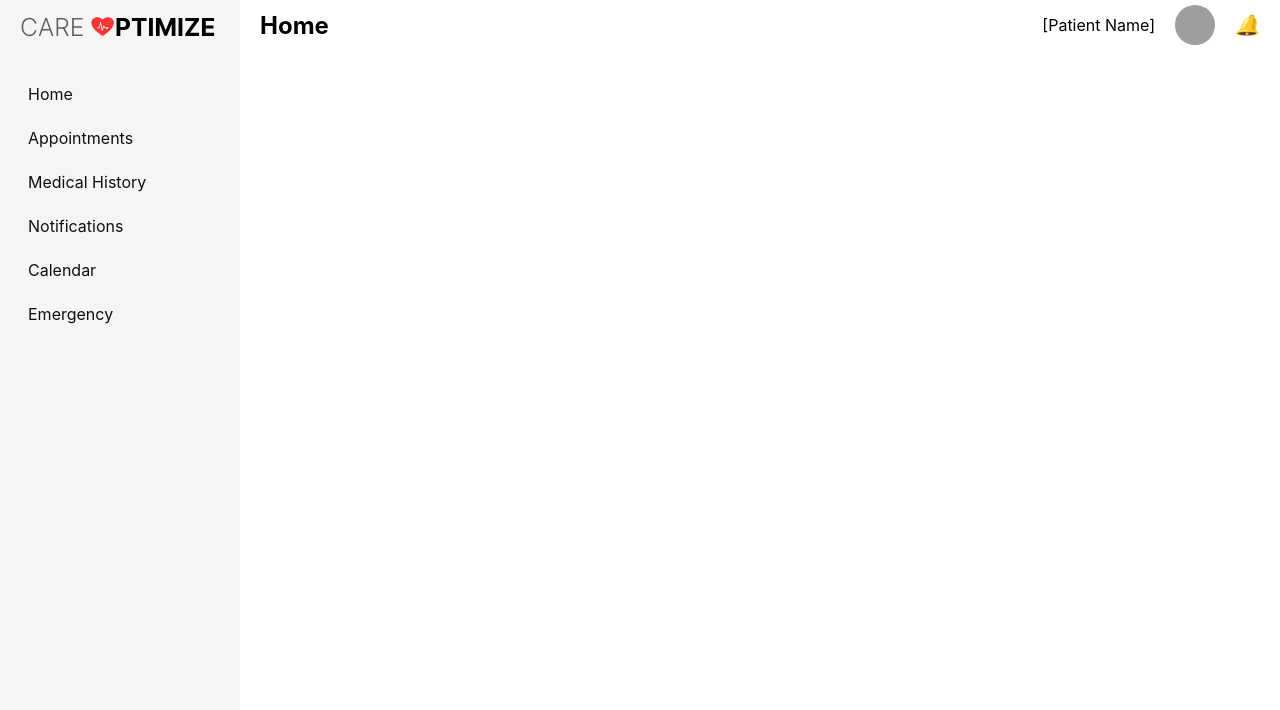
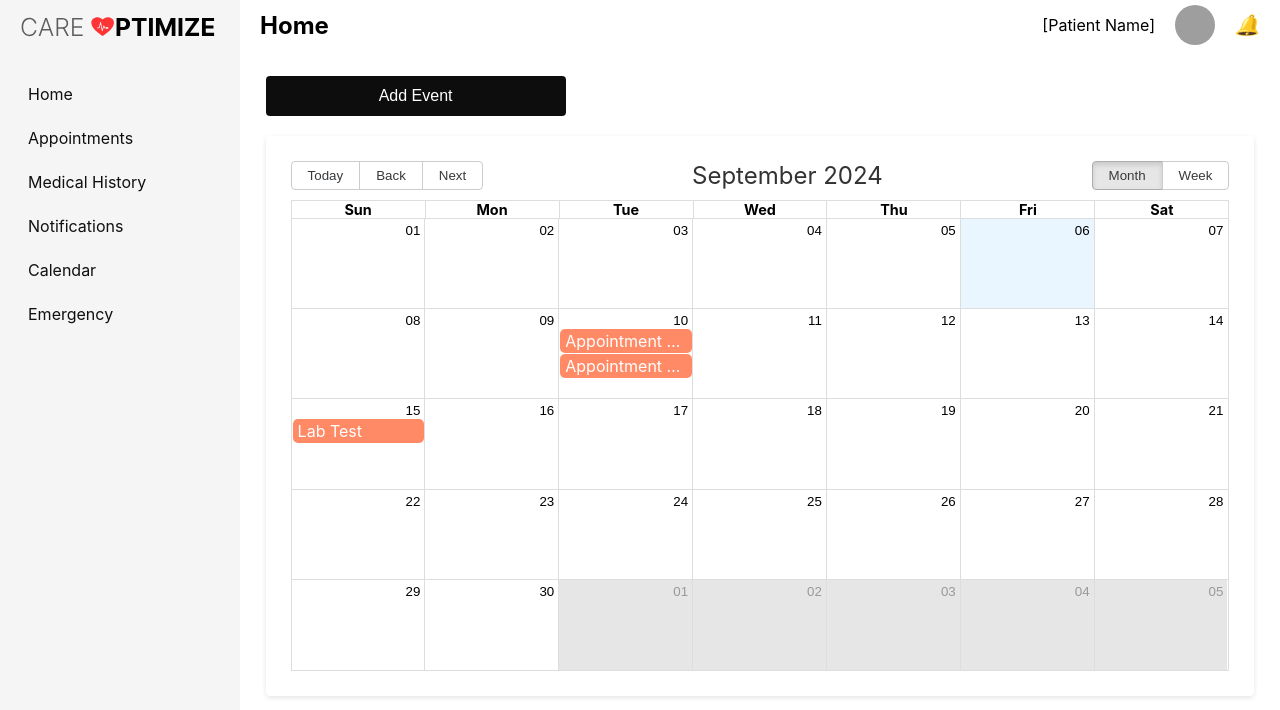
Before and after one commit to ThisaraNilupul/careoptimize_frontend, a React (Create React App) app: page /patient/calendar in a window 1280 px wide. Shown: the top 710 px of the page. Built offline with nearby package versions, Linux system fonts and the light colour scheme; grey boxes are pictures that could not be loaded.

Commit message:
Patient calendar page added and few styles added

```diff
--- a/package.json
+++ b/package.json
@@ -6,10 +6,16 @@
     "@testing-library/jest-dom": "^5.17.0",
     "@testing-library/react": "^13.4.0",
     "@testing-library/user-event": "^13.5.0",
+    "moment": "^2.30.1",
+    "moment-timezone": "^0.5.45",
     "react": "^18.3.1",
+    "react-big-calendar": "^1.13.4",
+    "react-calendar": "^5.0.0",
     "react-dom": "^18.3.1",
+    "react-icons": "^5.3.0",
     "react-router-dom": "^6.26.1",
     "react-scripts": "5.0.1",
+    "react-tooltip": "^5.28.0",
     "web-vitals": "^2.1.4"
   },
   "scripts": {
--- a/src/common/AppRoutes.js
+++ b/src/common/AppRoutes.js
@@ -3,6 +3,7 @@ import PatientHome from '../pages/Patient/Patient-HomePage/PatientHome';
 import LoginPage from '../pages/LogingPage/LogingPage';
 import RegisterPage from '../pages/RegisterPage/RegisterPage';
 import PatientAppointment from '../pages/Patient/Patient-AppointmentPage/PatientAppointment';
+import PatientCalendar from '../pages/Patient/Patient-CalendarPage/PatientCalendar';
 
 export const AppRoutes = [
   { path: '/Login', component: <LoginPage /> },
@@ -11,6 +12,6 @@ export const AppRoutes = [
   { path: '/patient/appointments', component: <PatientAppointment /> },
 //   { path: '/patient/medical-history', component: <PatientMedicalHistory /> },
 //   { path: '/patient/notifications', component: <PatientNotifications /> },
-//   { path: '/patient/calendar', component: <PatientCalendar /> },
+  { path: '/patient/calendar', component: <PatientCalendar /> },
 //   { path: '/patient/emergency', component: <PatientEmergency /> },
 ];
--- a/src/components/BaseButton-component/Button.jsx
+++ b/src/components/BaseButton-component/Button.jsx
@@ -2,9 +2,9 @@ import React from 'react';
 import './CustomButton.css';
 
 
-const Button = ({text, height, width}) => {
+const Button = ({text, height, width, onClick}) => {
   return (
-    <button className='custom-button' style={{height: height , width: width}}>
+    <button className='custom-button' style={{height: height , width: width}} onClick={onClick}>
         {text}
     </button>
   )
--- a/src/components/BaseCard-component/Card.jsx
+++ b/src/components/BaseCard-component/Card.jsx
@@ -6,7 +6,7 @@ const Card = ({ width, height, children }) => {
         width: width || 'auto',
         height: height || 'auto',
         backgroundColor: '#ffffff',
-        borderRadius: '10px',
+        borderRadius: '4px',
         padding: '20px',
         minwidth: '50%',
         boxShadow: '0 2px 5px rgba(0, 0, 0, 0.1)',
--- /dev/null
+++ b/src/pages/Patient/Patient-CalendarPage/PatientCalendar.css
@@ -0,0 +1,28 @@
+* {
+    padding: 0%;
+    margin: 0%;
+    box-sizing: border-box;
+}
+
+.patient-calendar-container {
+    display: flex;
+    flex-direction: column;
+    flex-wrap: wrap;
+    gap: 20px;
+  }
+
+
+  .view-switch {
+    display: flex;
+    gap: 10px;
+  }
+
+
+  .rbc-toolbar-label {
+    font-size: 1.5rem;
+    color: #333;
+  }
+
+  .button.rbc {
+    background-color: aqua;
+  }
--- /dev/null
+++ b/src/pages/Patient/Patient-CalendarPage/PatientCalendar.jsx
@@ -0,0 +1,61 @@
+import React, { useState } from 'react';
+import { Calendar, momentLocalizer } from 'react-big-calendar';
+import { Tooltip } from 'react-tooltip';
+import moment from 'moment';
+import 'react-big-calendar/lib/css/react-big-calendar.css';
+import Button from '../../../components/BaseButton-component/Button';
+import Card from '../../../components/BaseCard-component/Card';
+import './PatientCalendar.css';
+
+const localizer = momentLocalizer(moment);
+
+const PatientCalendar = () => {
+  const [view, setView] = useState('month');
+  const [events, setEvents] = useState([
+    { start: new Date('2024-09-10'), end: new Date('2024-09-10'), title: 'Appointment with Dr. Smith' },
+    { start: new Date('2024-09-10'), end: new Date('2024-09-10'), title: 'Appointment with Dr. Smith' },
+    { start: new Date('2024-09-15'), end: new Date('2024-09-15'), title: 'Lab Test' },
+  ]);
+
+  return (
+    <div className="patient-calendar-container">
+        <Button text="Add Event" height="40px" width="300px" className="add-event-button" />
+        <Card width="100%" height="100%">
+                <Calendar
+                localizer={localizer}
+                events={events}
+                startAccessor="start"
+                endAccessor="end"
+                defaultView={view}
+                views={['month', 'week']}
+                style={{ height: 510, margin: '5px' }}
+                eventPropGetter={(event) => ({
+                    style: {
+                    backgroundColor: '#ff8a65',
+                    borderRadius: '5px',
+                    color: 'white',
+                    border: 'none',
+                    display: 'block',
+                    },
+                })}
+                components={{
+                    event: ({ event }) => (
+                      <span data-tooltip-id={`tooltip-${event.start}`} data-tooltip-content={event.title}>
+                        {event.title}
+                      </span>
+                    ),
+                  }}
+                />
+                {events.map((event, index) => (
+                <Tooltip
+                    key={index}
+                    id={`tooltip-${event.start}`}
+                    content={event.title}
+                />
+            ))}
+        </Card>
+    </div>
+  );
+};
+
+export default PatientCalendar;
```
Also changed, not shown: 1 other file (tests, documents, lock files or other folders).
